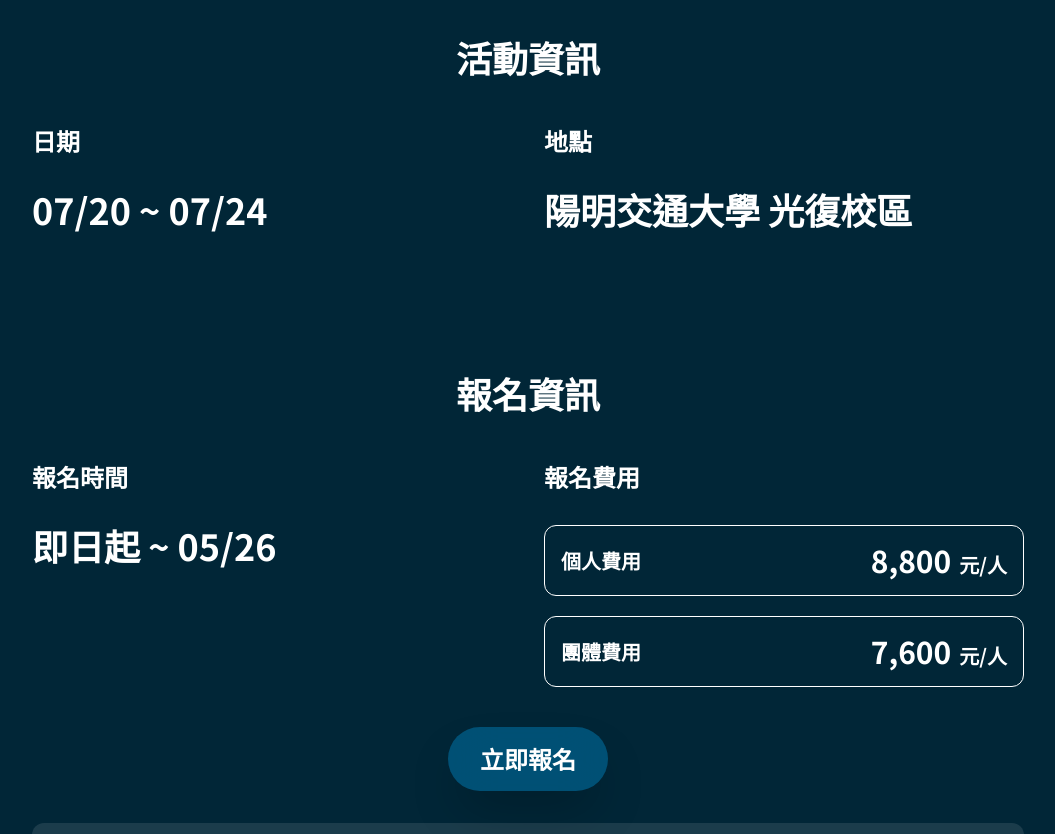
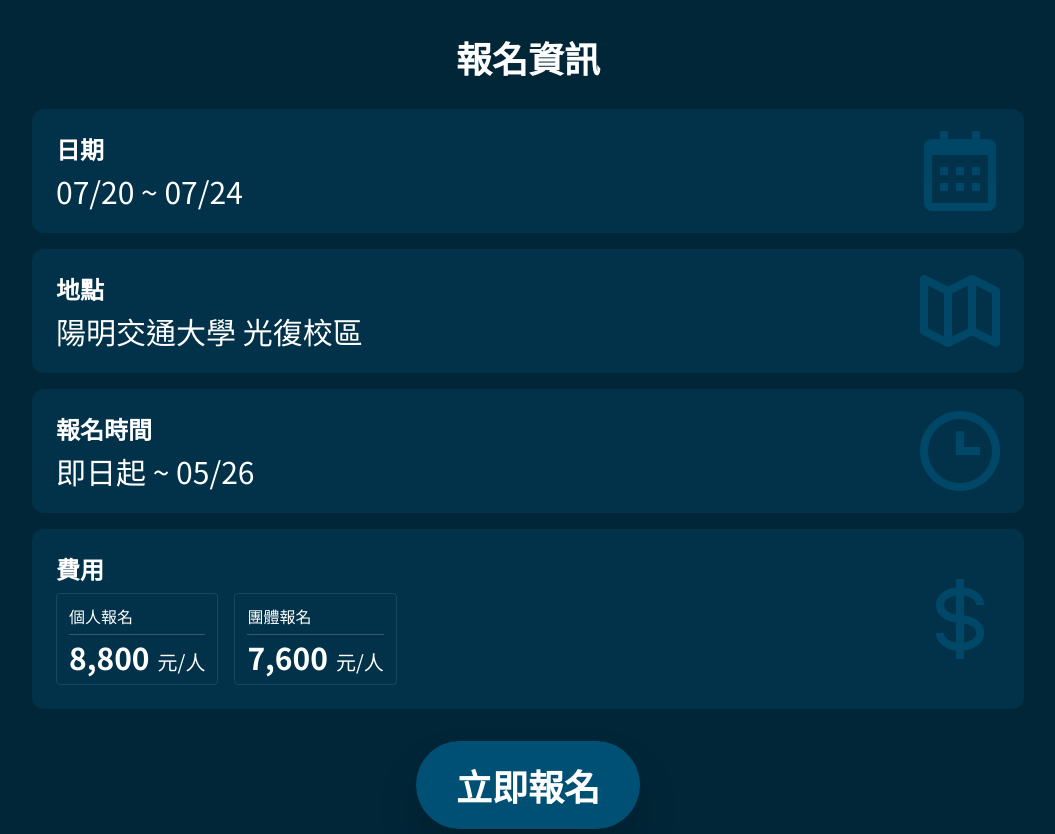
Before and after one commit to sitcon-tw/camp2024, a Next.js app: page /2023/ in a window 1280 px wide. Shown: the part 4900-5734 px from the top of the page, without its empty margins (112-1167 px from the left). Built offline with nearby package versions, Linux system fonts and the light colour scheme.

Commit message:
updated ApplicationInfo

```diff
--- a/components/ApplicationInfo.tsx
+++ b/components/ApplicationInfo.tsx
@@ -1,52 +1,74 @@
 import SectionTitle from "./SectionTitle";
+import { motion } from "framer-motion";
 function PriceBox({ type, price }: { type: string; price: number }) {
   return (
-    <div className="border border-white rounded-xl flex p-4 mb-2 justify-between items-center font-bold text-xl flex-1">
-      <div>{type}</div>
-      <div>
-        <span className="text-3xl mr-2">{price.toLocaleString()}</span>
+    <div className="border border-white border-opacity-10 py-2 px-3 rounded">
+      <div className="border-b border-white border-opacity-20 pb-1 mb-1">{type}</div>
+      <div className="text-xl">
+        <span className="text-3xl font-bold mr-2">{price.toLocaleString()}</span>
         <span>元/人</span>
       </div>
     </div>
   );
 }
+function ApplicationCard({ children, icon = "bx-question-mark" }: { children: React.ReactNode, icon: string }) {
+  return (
+    <div className="bg-[#013249] rounded-xl p-4 lg:p-6 relative overflow-hidden mb-4">
+      {children}
+      <i className={`absolute text-[96px] h-[96px] w-[96px] bottom-0 top-0 right-4 m-auto text-[#015C85] opacity-50 bx ${icon}`}></i>
+    </div>
+  )
+}
+function ApplicationTitle({ children }: { children: React.ReactNode }) {
+  return (
+    <h2 className="text-2xl font-bold mb-2">
+      {children}
+    </h2>
+  )
+}
 export default function ApplicationInfo() {
   return (
     <div className="container">
-      <SectionTitle id="event-info">活動資訊</SectionTitle>
-      <div className="grid gap-8 grid-cols-1 lg:grid-cols-2 mt-8">
-        <div className="w-full">
-          <h2 className="text-2xl font-bold">日期</h2>
-          <h2 className="text-4xl font-bold mt-8">07/20 ~ 07/24</h2>
+      <SectionTitle id="application-info">報名資訊</SectionTitle>
+      <ApplicationCard icon="bx-calendar">
+        <ApplicationTitle>日期</ApplicationTitle>
+        <h3 className="text-3xl">07/20 ~ 07/24</h3>
+      </ApplicationCard>
+      <ApplicationCard icon="bx-map-alt">
+        <ApplicationTitle>地點</ApplicationTitle>
+        <h3 className="text-3xl">陽明交通大學 光復校區</h3>
+      </ApplicationCard>
+      <ApplicationCard icon="bx-time">
+        <ApplicationTitle>報名時間</ApplicationTitle>
+        <h3 className="text-3xl">即日起 ~ 05/26</h3>
+      </ApplicationCard>
+      <ApplicationCard icon="bx-dollar">
+        <ApplicationTitle>費用</ApplicationTitle>
+        <div className="flex flex-row gap-4">
+          <PriceBox type="個人報名" price={8800} />
+          <PriceBox type="團體報名" price={7600} />
         </div>
-        <div className="w-full">
-          <h2 className="text-2xl font-bold">地點</h2>
-          <h2 className="text-4xl font-bold mt-8">陽明交通大學 光復校區</h2>
-        </div></div>
-      <SectionTitle id="application-info">報名資訊</SectionTitle>
-      <div className="grid gap-8 grid-cols-1 lg:grid-cols-2 mt-8">
-        <div className="w-full">
-          <h2 className="text-2xl font-bold">報名時間</h2>
-          <h2 className="text-4xl font-bold mt-8">即日起 ~ 05/26</h2>
-        </div>
-        <div className="w-full">
-          <h2 className="text-2xl font-bold">報名費用</h2>
-          <div className="mt-4 lg:mt-8 flex gap-3 flex-col sm:flex-row lg:flex-col">
-            <PriceBox type="個人費用" price={8800} />
-            <PriceBox type="團體費用" price={7600} />
-          </div>
-        </div>
-      </div>
+      </ApplicationCard>
       <div className="flex items-center justify-center mt-8">
-        <a
+        <motion.a
+          initial={{ scale: 0.5, opacity: 0 }}
+          whileInView={{ scale: 1, opacity: 1 }}
+          exit={{ scale: 0.5, opacity: 0 }}
+          whileHover={{ scale: 1.1, }}
+          whileTap={{ scale: 0.9 }}
+          transition={{
+            type: "spring",
+            stiffness: 400,
+            damping: 40,
+          }}
           href="https://sitcon.kktix.cc/events/sitcon-camp2023"
-          className="bg-[#015C85] hover:bg-[#034D6F] bg-opacity-80 backdrop-blur-xl rounded-full py-4 px-8 shadow-2xl text-2xl font-bold"
+          className="bg-[#015C85] hover:bg-[#034D6F] bg-opacity-80 backdrop-blur-xl rounded-full py-6 px-10 shadow-2xl text-4xl font-bold"
           target="_blank"
         >
           立即報名
-        </a>
+        </motion.a>
       </div>
-      <div className="mt-8 p-4 lg:p-6 bg-white bg-opacity-10 rounded-xl lg:flex gap-4 lg:gap-6 items-center">
+      <div className="mt-8 p-4 lg:p-6 bg-[#013249] rounded-xl lg:flex gap-4 lg:gap-6 items-center">
         <div className="text-2xl font-bold min-w-max">注意事項</div>
         <div className="mt-4 lg:mt-0 lg:border-l lg:border-white lg:pl-6">
           <ol className="list-decimal list-inside leading-7">
```
